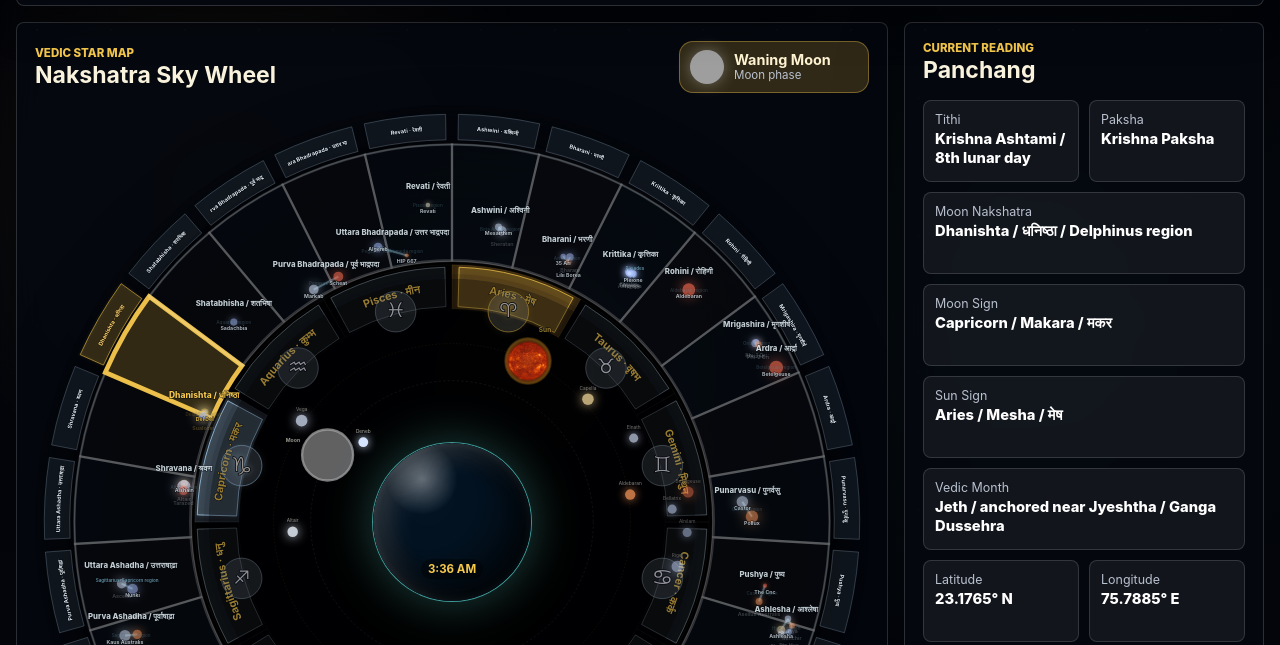
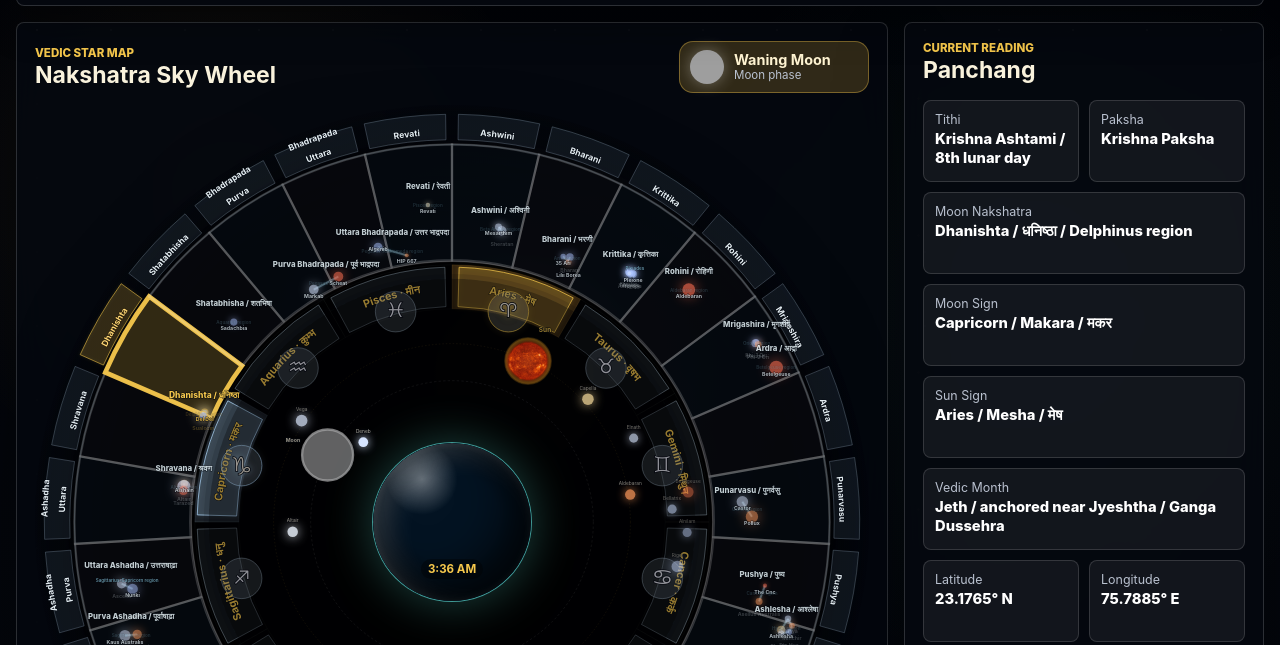
Before and after one commit to pnsjardosh/luni-solar, a plain HTML site: page index.html in a window 1280 px wide. Shown: the part 155-800 px from the top of the page. Drawn offline with Linux system fonts and the light colour scheme; no server answers; grey boxes are pictures that could not be loaded.

Commit message:
Improve nakshatra labels and zoom overlay behavior

```diff
--- a/app.js
+++ b/app.js
@@ -1007,19 +1007,37 @@ function drawWheel(state, date, location) {
       stroke: active ? "rgba(246, 200, 76, 0.95)" : "rgba(255,255,255,0.18)",
       "stroke-width": active ? 4 * CHART.scale : 2 * CHART.scale
     });
-    const labelPathId = `nak-outer-arc-${index}`;
-    const arc = document.createElementNS(ns, "path");
-    arc.setAttribute("id", labelPathId);
-    arc.setAttribute("d", arcLinePath(cx, cy, CHART.outerRadius + 14 * CHART.scale, start + 2.1, end - 2.1));
-    defs.appendChild(arc);
-
-    const text = make("text", { class: `nakshatra-arc-label${active ? " active" : ""}` });
-    const textPath = document.createElementNS(ns, "textPath");
-    textPath.setAttribute("href", `#${labelPathId}`);
-    textPath.setAttribute("startOffset", "50%");
-    textPath.setAttribute("text-anchor", "middle");
-    textPath.textContent = `${name} · ${nakshatraSanskrit[index]}`;
-    text.appendChild(textPath);
+    const words = name.split(" ");
+    const lineOne = words.length > 1 ? words.slice(0, Math.ceil(words.length / 2)).join(" ") : name;
+    const lineTwo = words.length > 1 ? words.slice(Math.ceil(words.length / 2)).join(" ") : "";
+    const lineOnePathId = `nak-outer-arc-line1-${index}`;
+    const lineOneArc = document.createElementNS(ns, "path");
+    lineOneArc.setAttribute("id", lineOnePathId);
+    lineOneArc.setAttribute("d", arcLinePath(cx, cy, CHART.outerRadius + 10 * CHART.scale, start + 2.1, end - 2.1));
+    defs.appendChild(lineOneArc);
+
+    const lineOneText = make("text", { class: `nakshatra-arc-label${active ? " active" : ""}` });
+    const lineOneTextPath = document.createElementNS(ns, "textPath");
+    lineOneTextPath.setAttribute("href", `#${lineOnePathId}`);
+    lineOneTextPath.setAttribute("startOffset", "50%");
+    lineOneTextPath.setAttribute("text-anchor", "middle");
+    lineOneTextPath.textContent = lineOne;
+    lineOneText.appendChild(lineOneTextPath);
+
+    if (lineTwo) {
+      const lineTwoPathId = `nak-outer-arc-line2-${index}`;
+      const lineTwoArc = document.createElementNS(ns, "path");
+      lineTwoArc.setAttribute("id", lineTwoPathId);
+      lineTwoArc.setAttribute("d", arcLinePath(cx, cy, CHART.outerRadius + 25 * CHART.scale, start + 2.1, end - 2.1));
+      defs.appendChild(lineTwoArc);
+      const lineTwoText = make("text", { class: `nakshatra-arc-label${active ? " active" : ""}` });
+      const lineTwoTextPath = document.createElementNS(ns, "textPath");
+      lineTwoTextPath.setAttribute("href", `#${lineTwoPathId}`);
+      lineTwoTextPath.setAttribute("startOffset", "50%");
+      lineTwoTextPath.setAttribute("text-anchor", "middle");
+      lineTwoTextPath.textContent = lineTwo;
+      lineTwoText.appendChild(lineTwoTextPath);
+    }
   });
 
   rashis.forEach((name, index) => {
@@ -1885,6 +1903,7 @@ if (wheelWrap) {
     wheelWrap.style.setProperty("--wheel-pan-x", `${wheelPanX}px`);
     wheelWrap.style.setProperty("--wheel-pan-y", `${wheelPanY}px`);
     wheelWrap.classList.toggle("is-pannable", wheelZoom > 1.01);
+    document.body.classList.toggle("wheel-zoom-active", wheelZoom > 1.01);
   };
   applyWheelTransform();
   wheelWrap.addEventListener("wheel", (event) => {
--- a/styles.css
+++ b/styles.css
@@ -1246,13 +1246,17 @@ dd {
 
 .nakshatra-arc-label {
   fill: rgba(241, 251, 255, 0.95);
-  font-size: 26px;
+  font-size: 40px;
   font-weight: 700;
   letter-spacing: 0;
   dominant-baseline: middle;
   paint-order: stroke fill;
   stroke: rgba(2, 7, 15, 0.92);
   stroke-width: 4px;
+}
+
+body.wheel-zoom-active .topbar {
+  position: static;
 }
 
 .nakshatra-arc-label.active {
```
